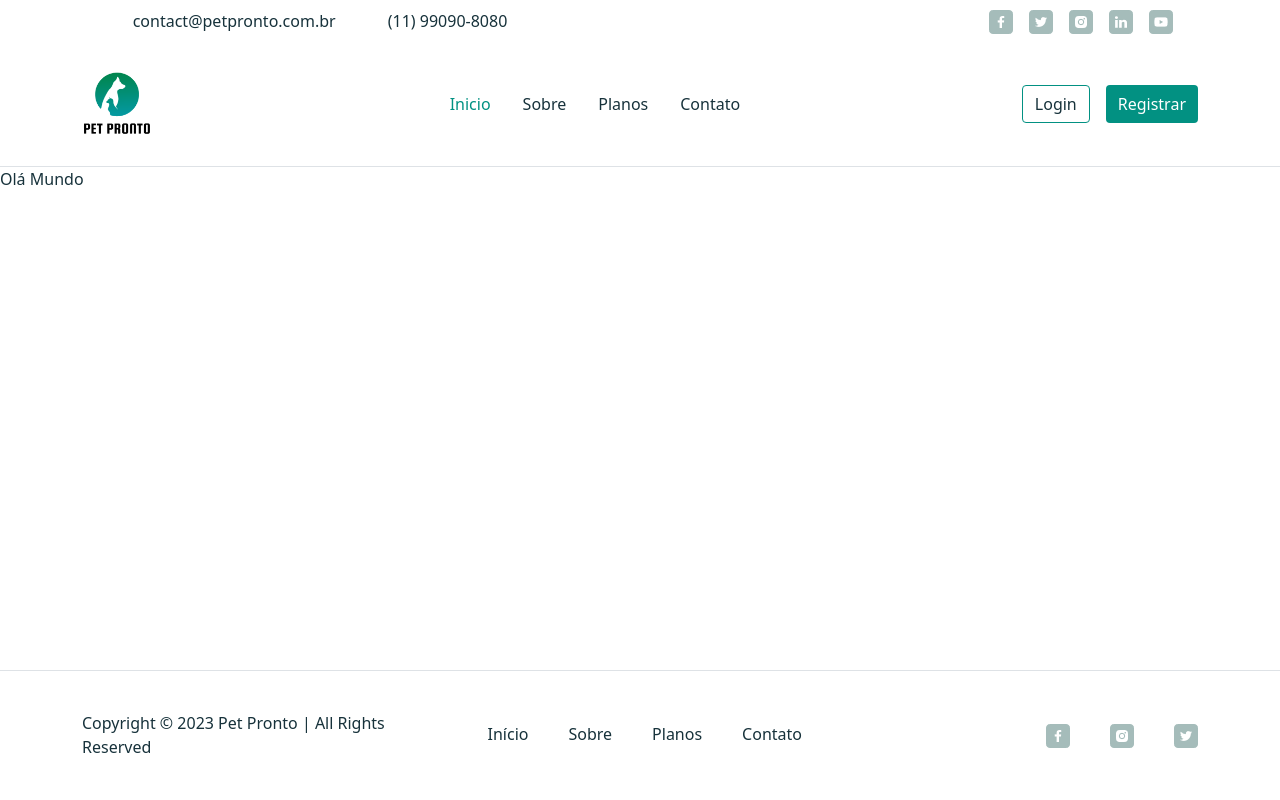
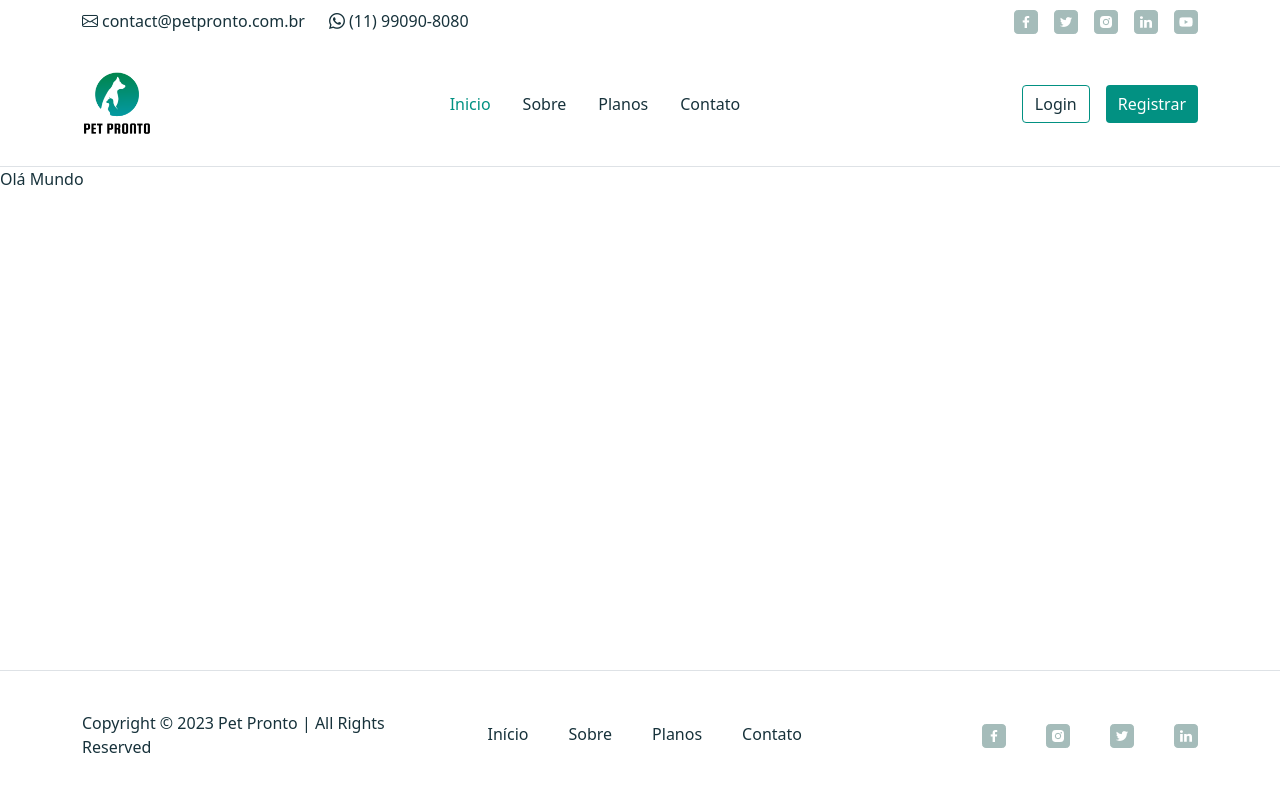
Before and after one commit to vitorwhois/Pet_Pronto, a PHP site: page / in a window 1280 px wide. Run offline with PHP 8.4, Linux system fonts and the light colour scheme.

Commit message:
atualização navbar

```diff
--- a/css/style.css
+++ b/css/style.css
@@ -52,14 +52,20 @@ footer {
 }
 .btn-primary:hover{
     background-color: var(--cor-pinksandy);
-}
 
-.btn-secondary:hover{
-    background-color: var(--cor-pinksandy);
-    border: none;
+
 }
 .btn-secondary {
     background-color: white;
     color: var(--cor-darkest);
     border-color: var(--cor-primary);
 }
+.btn-secondary:hover{
+    background-color: var(--cor-pinksandy);
+    border: none;
+
+}
+
+.borda {
+    border-color: var(--cor-borda);
+}
--- a/index.html
+++ b/index.html
@@ -10,13 +10,13 @@
 </head>
 
 <body>
-<div class="d-flex justify-content-around align-items-center my-2" id="navtop">
-    <ul class="nav col-md-4 justify-content-around">
-        <li><a href="mailto:contato@petpronto.com.br">contact@petpronto.com.br</a></li>
-    <li><a href="https://wa.me//5511990908080?text=Tenho%20interesse%20em%20saber%20mais%20sobre%20o%20PetPronto">(11) 99090-8080</a></li>
-</ul>
+<div class="container d-flex justify-content-between align-items-center my-2" id="navtop">
+    <ul class="nav justify-content-around gap-4">
+    <li><i class="bi bi-envelope"></i><a class="ms-1" href="mailto:contato@petpronto.com.br">contact@petpronto.com.br</a></li>
+    <li><i class="bi bi-whatsapp"></i><a class="ms-1" href="https://wa.me//5511990908080?text=Tenho%20interesse%20em%20saber%20mais%20sobre%20o%20PetPronto">(11) 99090-8080</a></li>
+    </ul>
 
-<ul class="nav col-md-4 justify-content-end">
+<ul class="nav col-md-4 justify-content-end d-none d-md-flex">
     <li class="ms-3"><a class="" href=""><img src="img/icons/Facebook.png" alt=""></a></li>
     <li class="ms-3"><a class=""><img src="img/icons/Twitter.png" alt=""></a></li>
     <li class="ms-3"><a class=""><img src="img/icons/Instagram.png" alt=""></a></li>
@@ -25,7 +25,7 @@
 </ul>
 </div>
 
-<nav class="navbar navbar-expand-lg border-bottom" id="navbar">
+<nav class="navbar navbar-expand-lg border-bottom borda" id="navbar">
 
     <div class="container py-3">
         <a href="index.html"><img class="navbar-brand" src="img/Logo.png" alt="logo" width="70px"></a>
@@ -65,7 +65,7 @@
     Olá Mundo
 </main>
 
-<footer class="border-top footer fixed-bottom">
+<footer class="border-top footer fixed-bottom borda">
     <div class="container d-flex flex-wrap justify-content-around align-items-center py-3 my-4 ">
       <p class="col-md-4 mb-0 text-mute">Copyright © 2023 Pet Pronto | All Rights Reserved</p>
 
@@ -81,6 +81,7 @@
       <li class="ms-3"><a class="text-muted" href="#"><svg class="bi" width="24" height="24"><img src="./img/icons/Facebook.png" alt=""></svg></a></li>
       <li class="ms-3"><a class="text-muted" href="#"><svg class="bi" width="24" height="24"><img src="./img/icons/Instagram.png" alt=""></svg></a></li>
       <li class="ms-3"><a class="text-muted" href="#"><svg class="bi" width="24" height="24"><img src="./img/icons/Twitter.png" alt=""></svg></a></li>
+      <li class="ms-3"><a class="text-muted" href="#"><svg class="bi" width="24" height="24"><img src="./img/icons/LinkedIn.png" alt=""></svg></a></li>
     </ul>
    </div>
   </footer>
```
